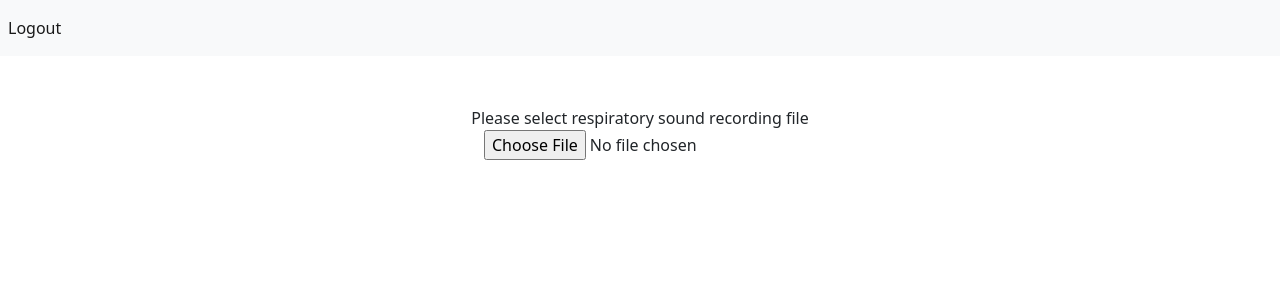
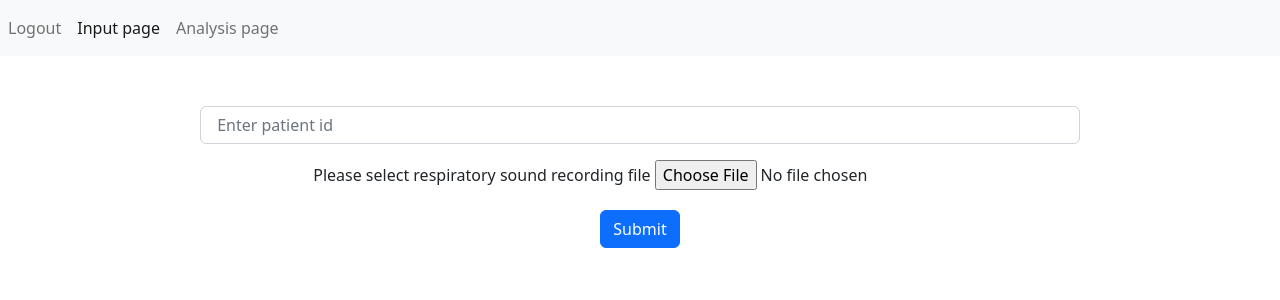
Before and after one commit to Natalie-A/IS-Project-2, a Django app: page /input/ in a window 1280 px wide. Shown: the top 300 px of the page. Run offline with Django 3.2, Linux system fonts and the light colour scheme.

Commit message:
Input page added

```diff
--- a/website/template/input.html
+++ b/website/template/input.html
@@ -8,22 +8,45 @@
   <link href="https://cdn.jsdelivr.net/npm/bootstrap@5.2.2/dist/css/bootstrap.min.css" rel="stylesheet"
     integrity="sha384-Zenh87qX5JnK2Jl0vWa8Ck2rdkQ2Bzep5IDxbcnCeuOxjzrPF/et3URy9Bv1WTRi" crossorigin="anonymous">
   <title>Input Page</title>
+  <style>
+    form {
+      margin-left: 200px;
+      margin-right: 200px;
+      margin-top: 50px;
+    }
+  </style>
 </head>
 
 <body>
   <nav class="navbar navbar-expand-lg bg-light">
     <div class="collapse navbar-collapse" id="navbarNavAltMarkup">
       <div class="navbar-nav">
-        <a class="nav-link active" aria-current="page" href="{% url 'welcome' %}">Logout</a>
+        <a class="nav-link" aria-current="page" href="{% url 'logout' %}">Logout</a>
+        <a class="nav-link active" aria-current="page" href="{% url 'input' %}">Input page</a>
+        <a class="nav-link" aria-current="page" href="">Analysis page</a>
       </div>
     </div>
   </nav>
-  <div class="text-center" style="margin-top: 50px;">
-    <div>
+  {% for message in messages %}
+    <div class="alert alert-danger" role="alert">
+      {{ message }}
+    </div>
+    {% endfor %}
+  <form action="" method="post">
+    {% csrf_token %}
+    <div class="text-center" style="margin-top: 50px;">
+      <div class="mb-3">
+        <input type="text" class="form-control" name="patientId" placeholder=" Enter patient id">
+      </div>
+      <div>
         Please select respiratory sound recording file
+        <input type="file" name="file" accept="audio/*">
+      </div>
+      <div style="margin-top: 20px;">
+        <button type="submit" class="btn btn-primary">Submit</button>
+      </div>
     </div>
-    <input type="file" name="file">
-  </div>
+  </form>
 </body>
 
 </html>
--- a/website/template/login_page.html
+++ b/website/template/login_page.html
@@ -13,7 +13,6 @@
       margin-left: 200px;
       margin-right: 200px;
       margin-top: 50px;
-
     }
   </style>
 </head>
--- a/website/webApp/views.py
+++ b/website/webApp/views.py
@@ -3,10 +3,15 @@ import mysql.connector as sql
 from django.contrib import messages
 from django.shortcuts import redirect
 from decouple import config
+import datetime
 
 name = ''
 email = ''
 password = ''
+emailAddress = ''
+patientId = ''
+fileName = ''
+physicianId = ''
 # Create your views here.
 
 
@@ -28,8 +33,11 @@ def signaction(request):
                 email = value
             if key == "password":
                 password = value
-        if len(password)<8:
-            messages.error(request,'Password cannot be less than 8 characters')
+        if len(password) == 0 or len(name) == 0 or len(email) == 0:
+            messages.error(request, 'Please fill out all fields')
+        elif len(password) < 8:
+            messages.error(
+                request, 'Password cannot be less than 8 characters')
         else:
             c = "insert into physician(fullName,emailAddress,password) Values('{}','{}','{}')".format(
                 name, email, password)
@@ -38,13 +46,13 @@ def signaction(request):
                 m.commit()
                 return redirect('login')
             except Exception:
-                messages.error(request,'Email already exists')
+                messages.error(request, 'Email already exists')
 
     return render(request, 'signup_page.html')
 
 
 def loginaction(request):
-    global email, password
+    global email, password, emailAddress
     if request.method == "POST":
         m = sql.connect(host="localhost", user="root",
                         passwd=config("password"), database='project')
@@ -55,12 +63,15 @@ def loginaction(request):
                 email = value
             if key == "password":
                 password = value
-
+        request.session["emailAddress"] = email
+        emailAddress = request.session["emailAddress"]
         c = "select * from physician where emailAddress='{}' and password='{}'".format(
-            email,password)
+            email, password)
         cursor.execute(c)
         t = tuple(cursor.fetchall())
-        if t == ():
+        if len(password) == 0 or len(email) == 0:
+            messages.error(request, 'Please fill out all fields')
+        elif t == ():
             messages.error(request, 'Invalid email or password')
         else:
             return redirect('input')
@@ -68,4 +79,42 @@ def loginaction(request):
 
 
 def input(req):
+    global patientId, fileName, physicianId
+    if req.method == "POST":
+        m = sql.connect(host="localhost", user="root",
+                        passwd=config("password"), database='project')
+        cursor = m.cursor()
+        d = req.POST
+        for key, value in d.items():
+            if key == "patientId":
+                patientId = value
+            if key == "file":
+                fileName = value
+        ct = datetime.datetime.now()
+        c = "select Id from physician where emailAddress ='{}'".format(
+            emailAddress)
+        cursor.execute(c)
+        t = cursor.fetchall()
+        for row in t:
+            physicianId = row[0]
+        if len(patientId)==0 or len(fileName)==0:
+            messages.error(req,'Please fill out all fields')
+        elif patientId.isnumeric() != True:
+            messages.error(req,'Please enter a valid patientId')
+        else:
+            try:
+                e = "insert into respiratory_sound_recordings(fileName,patientId,physicianId,dateOfUpload) values ('{}','{}','{}','{}')".format(
+                    fileName, patientId, physicianId, ct)
+                cursor.execute(e)
+                m.commit()
+            except Exception as e:
+                messages.error(req, 'Please enter an existing patient Id')
     return render(req, 'input.html')
+
+
+def logout(request):
+    try:
+        del request.session['emailAddress']
+    except KeyError:
+        pass
+    return redirect('welcome')
--- a/website/website/urls.py
+++ b/website/website/urls.py
@@ -20,6 +20,7 @@ urlpatterns = [
     path('admin/', admin.site.urls),
     path('signup/',views.signaction,name='signup'),
     path('login/',views.loginaction,name='login'),
-    path('welcome/',views.welcome,name='welcome'),
+    path('',views.welcome,name='welcome'),
     path('input/',views.input,name='input'),
+    path('logout/',views.logout,name='logout')
 ]
```
